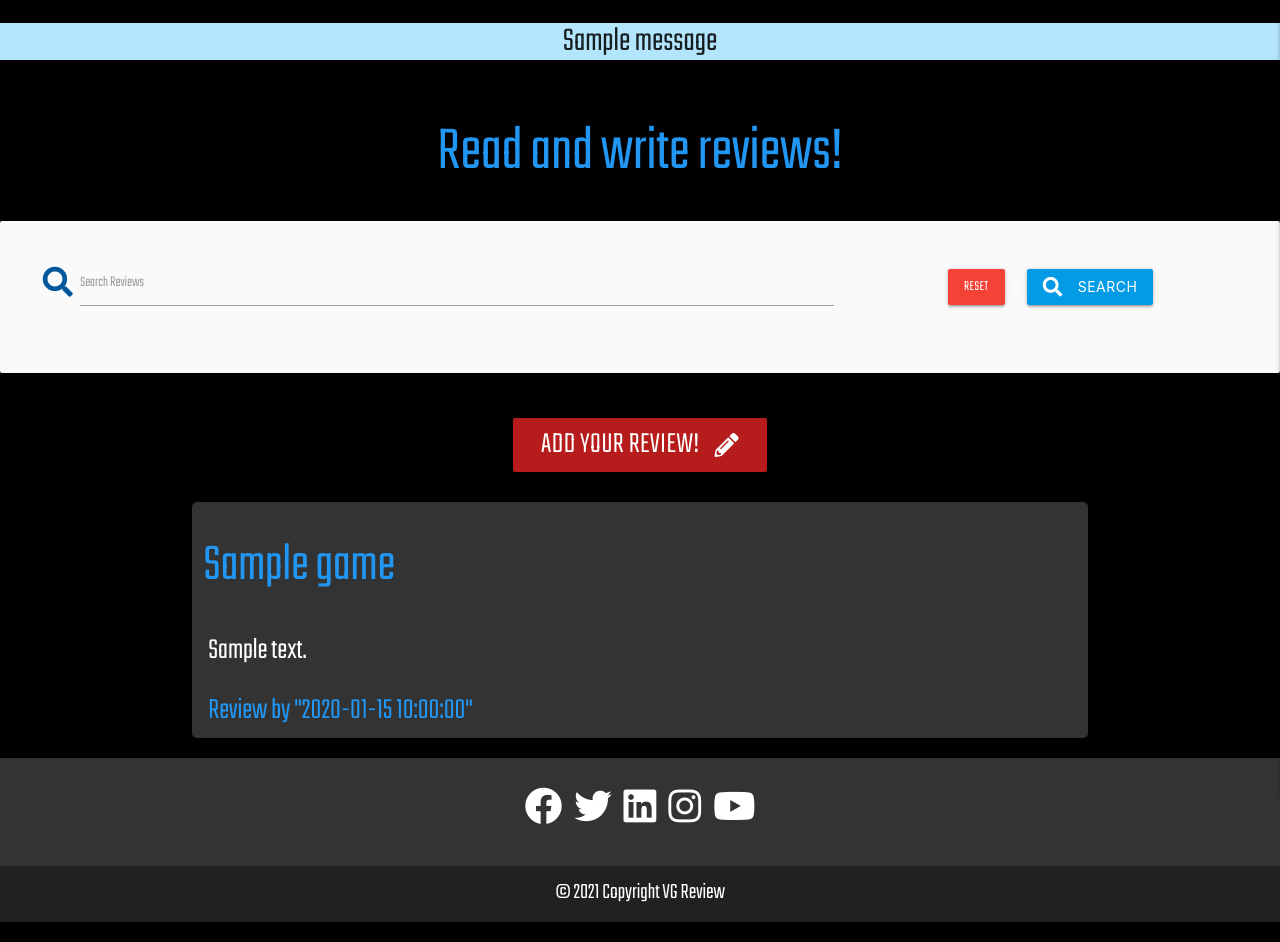
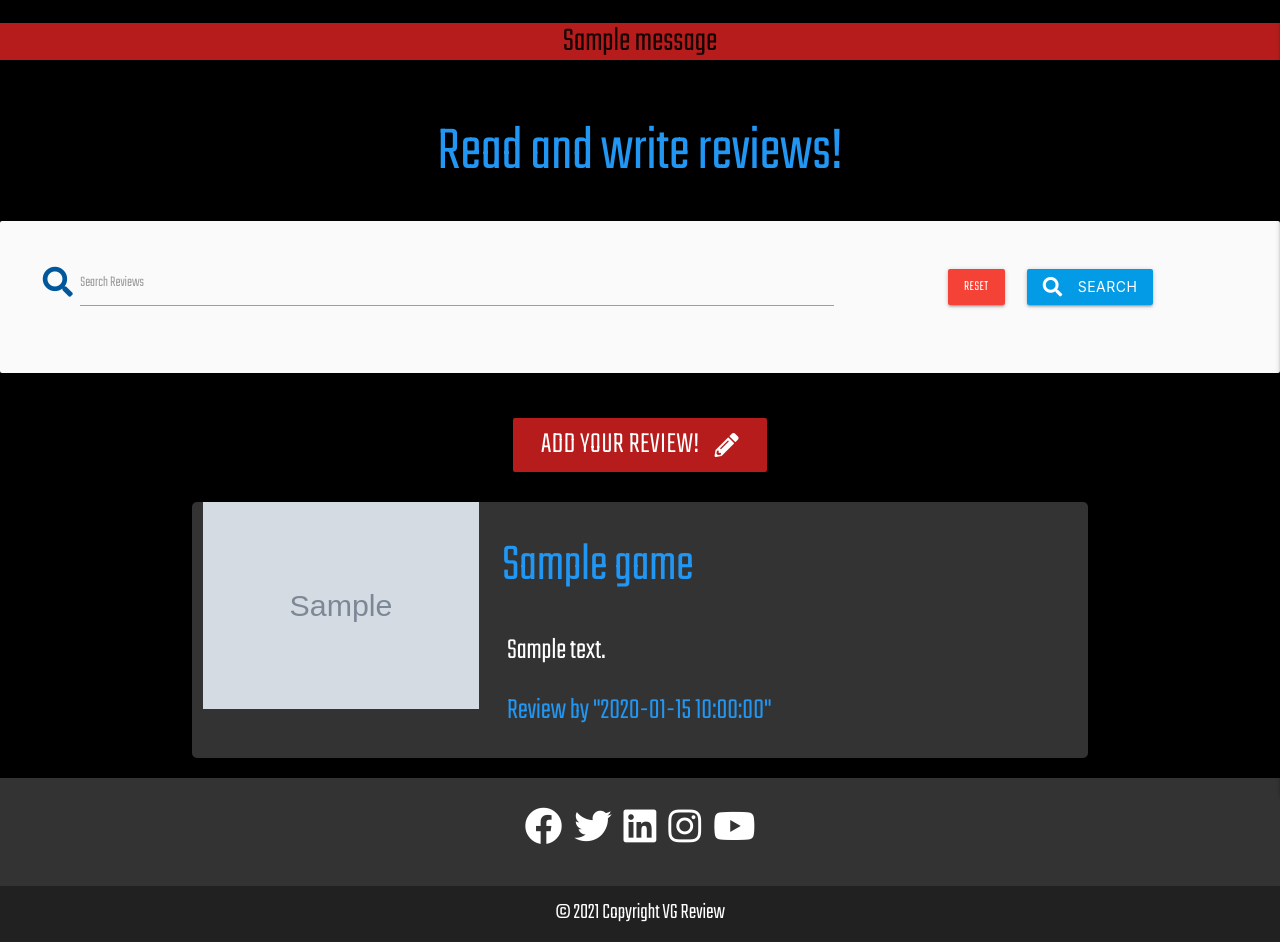
Before and after one commit to Code-Institute-Submissions/joshhunt1991-Milestone_3_AprResub, a Flask app: page /search in a window 1280 px wide. Shown: the part 64-1006 px from the top of the page. Run offline with Flask 2, Linux system fonts and the light colour scheme; grey boxes marked "Sample" are stand-in pictures; one stand-in notice (Sample message) is shown; a database or web service that is not in the repository returns one stand-in record (values such as "Sample title"); some libraries are stand-ins or nearby versions.

Commit message:
managed to get images for each game to update into the mongo db documents when selected and displayed on the review page

```diff
--- a/app.py
+++ b/app.py
@@ -200,7 +200,7 @@ def add_image():
         print(spare_id)
         gameValues = mongo.db.games.find_one({"spare_id": spare_id})
         print(gameValues)
-        mongo.db.games.update({"spare_id": spare_id}, {"background_image": image_url})
+        mongo.db.games.update({"spare_id": spare_id},{"$set": {"background_image": image_url}})
         flash("Review Successfully Added")
 
         return redirect(url_for("reviews"))
--- a/static/css/style.css
+++ b/static/css/style.css
@@ -154,6 +154,9 @@ opacity: 0.5;
 }
 
 /* images */
+.chosen-image {
+    max-width: 100%;
+}
 
 .landing-div {
     height: 100%;
--- a/templates/base.html
+++ b/templates/base.html
@@ -64,7 +64,7 @@
         {% if messages %}
         {% for message in messages %}
         <div class="row flashes">
-            <h4 class="light-blue lighten-4 center-align">{{ message }}</h4>
+            <h4 class="red darken-4 center-align">{{ message }}</h4>
         </div>
         {% endfor %}
         {% endif %}
--- a/templates/reviews.html
+++ b/templates/reviews.html
@@ -34,6 +34,11 @@
     {% for game in games|reverse %}
     <div class="row">
     <div class="col s12 white-text review-col">
+        <div class="row">
+            <div class="col s4">
+                <img class="chosen-image" src="{{ game.background_image }}">
+            </div>
+            <div class="col s8">
                 <h2 class="blue-text">{{ game.game_name }}</h2>
                 {% if game.rating == "5" %}
                 <p class="review-text"><i class="fas fa-star"></i><i class="fas fa-star"></i><i class="fas fa-star"></i><i class="fas fa-star"></i><i class="fas fa-star"></i></p>
@@ -48,6 +53,8 @@
                 {% endif %}
                 <p class="review-text">{{ game.review }}</p>
                 <p class="blue-text bodytext review-text">Review by "{{ game.created_by }}"</p>
+            </div>
+        </div>
 
          {% if session.user|lower == game.created_by|lower or session.user|lower == "admin"|lower %}
     <div class="row">
```
Lines whose indentation alone changed are shown as unchanged.
